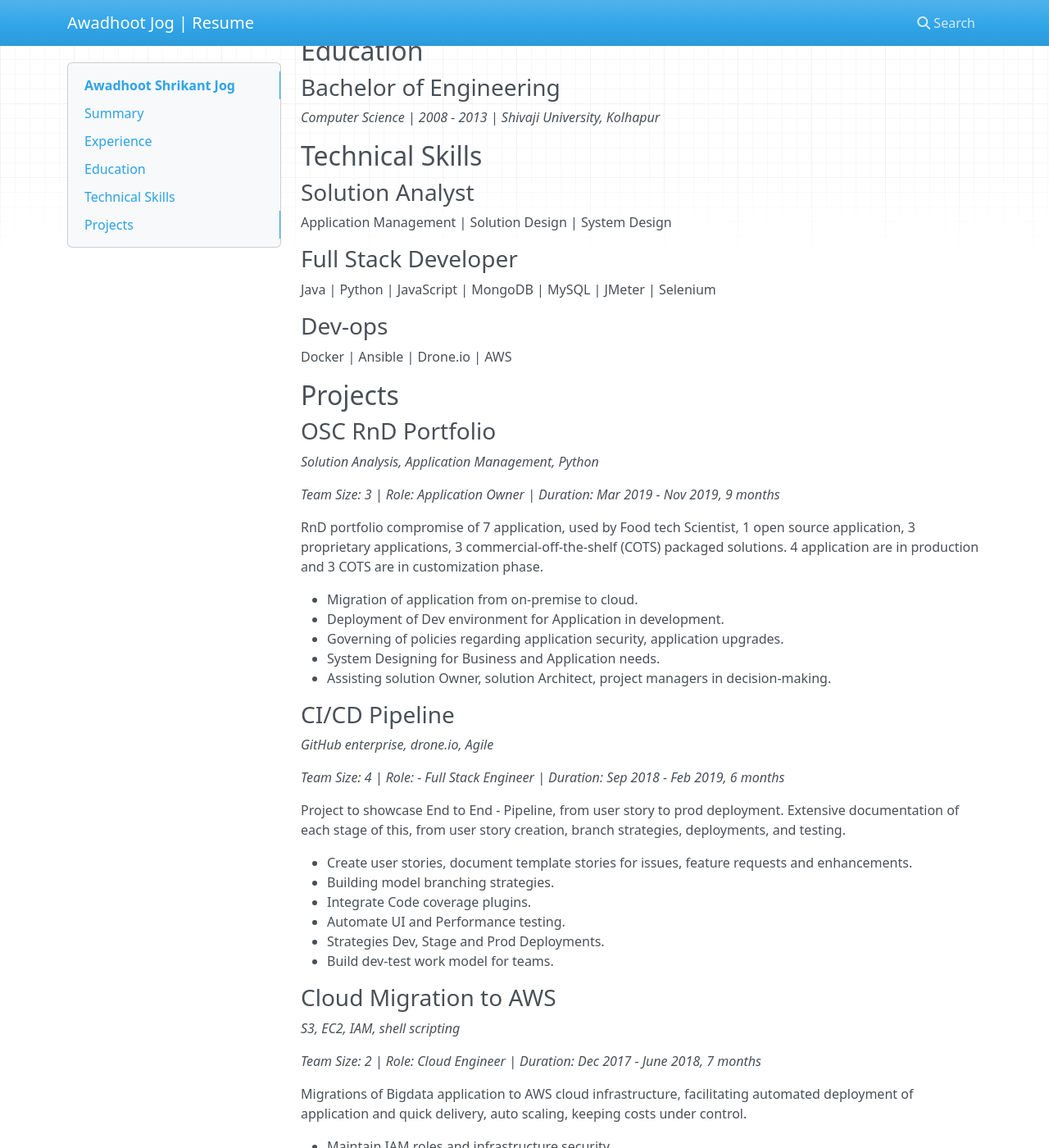
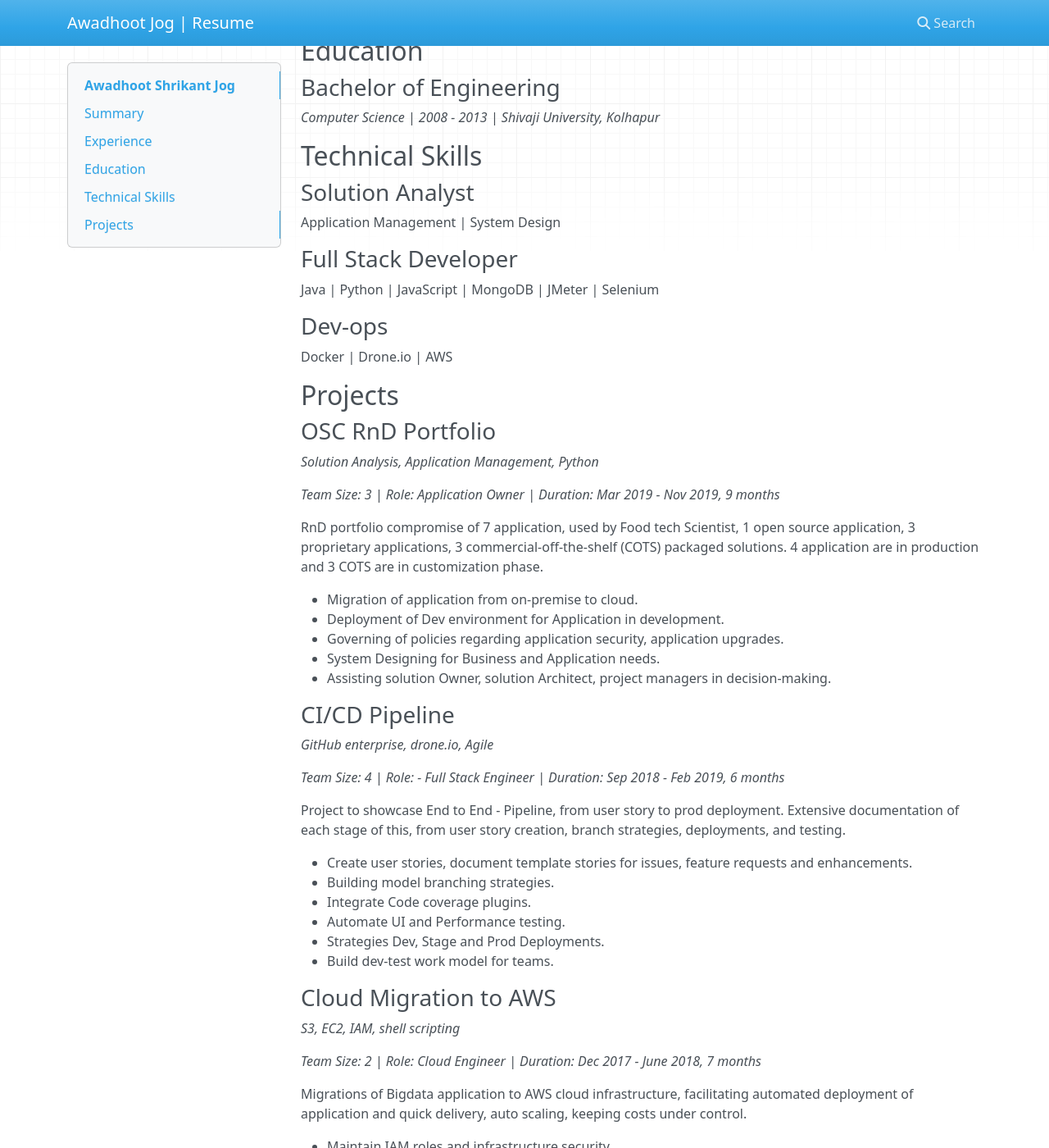
Before and after one commit to jawadhoot/resume, an MkDocs documentation site: the page built from docs/index.md, in a window 1280 px wide and 1400 px high, scrolled down 539 px. Shown: the whole window at 82% size. Built offline with MkDocs 1.6.1, drawn with Linux system fonts in a browser that asks for light colours; nearby versions of some CDN libraries; some of the changed text lies outside the part shown.

Commit message:
update skills

```diff
--- a/docs/index.md
+++ b/docs/index.md
@@ -33,15 +33,15 @@ Awarded Outstanding Performer for 4 consecutive years
 
 ### Solution Analyst
 
-Application Management | Solution Design | System Design
+Application Management | System Design
 
 ### Full Stack Developer
 
-Java | Python | JavaScript | MongoDB | MySQL | JMeter | Selenium
+Java | Python | JavaScript | MongoDB | JMeter | Selenium
 
 ### Dev-ops
 
-Docker | Ansible | Drone.io | AWS
+Docker | Drone.io | AWS
 
 ## Projects
 
```
Also changed, not shown: other parts of docs/index.md (+1 -1 lines).
